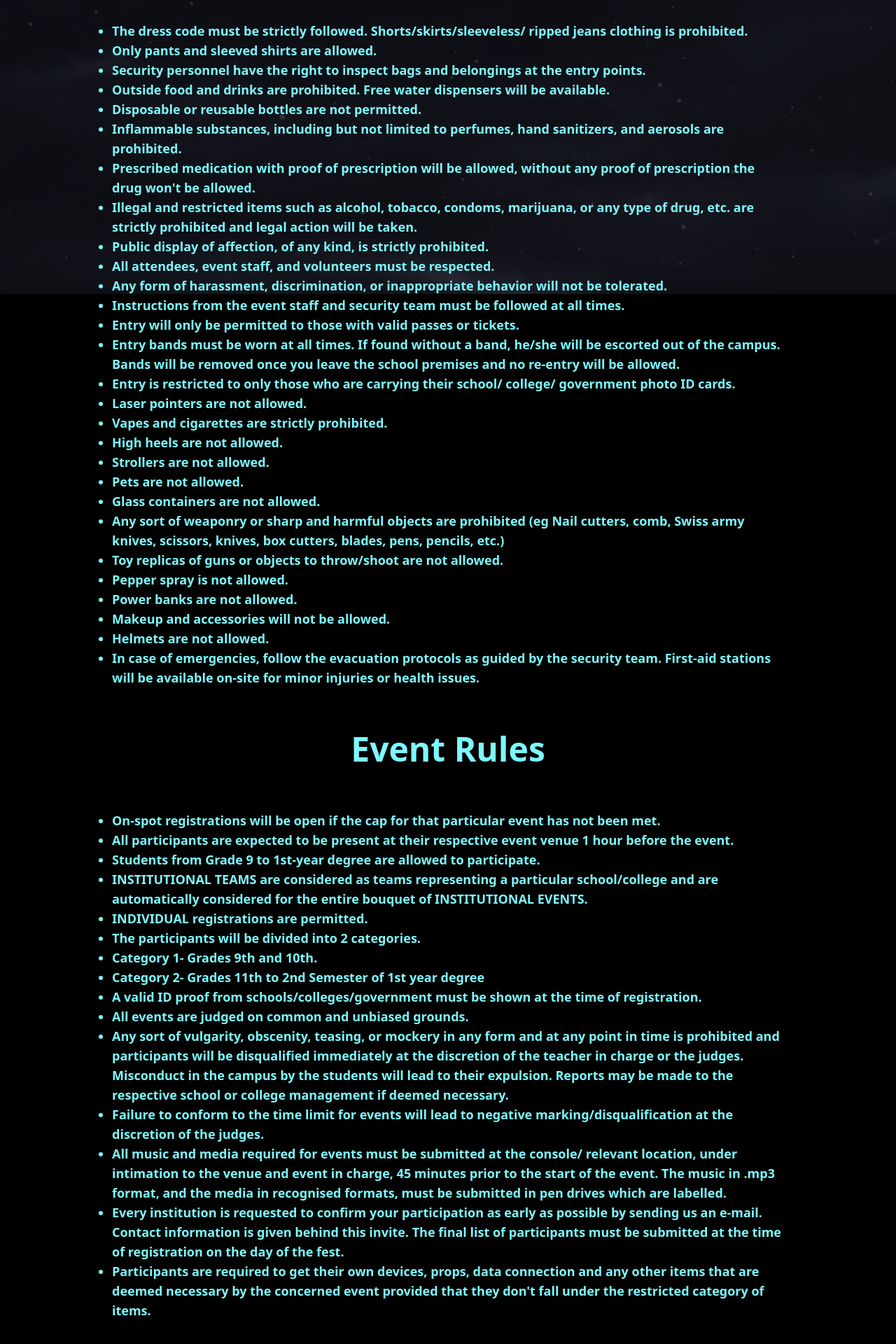
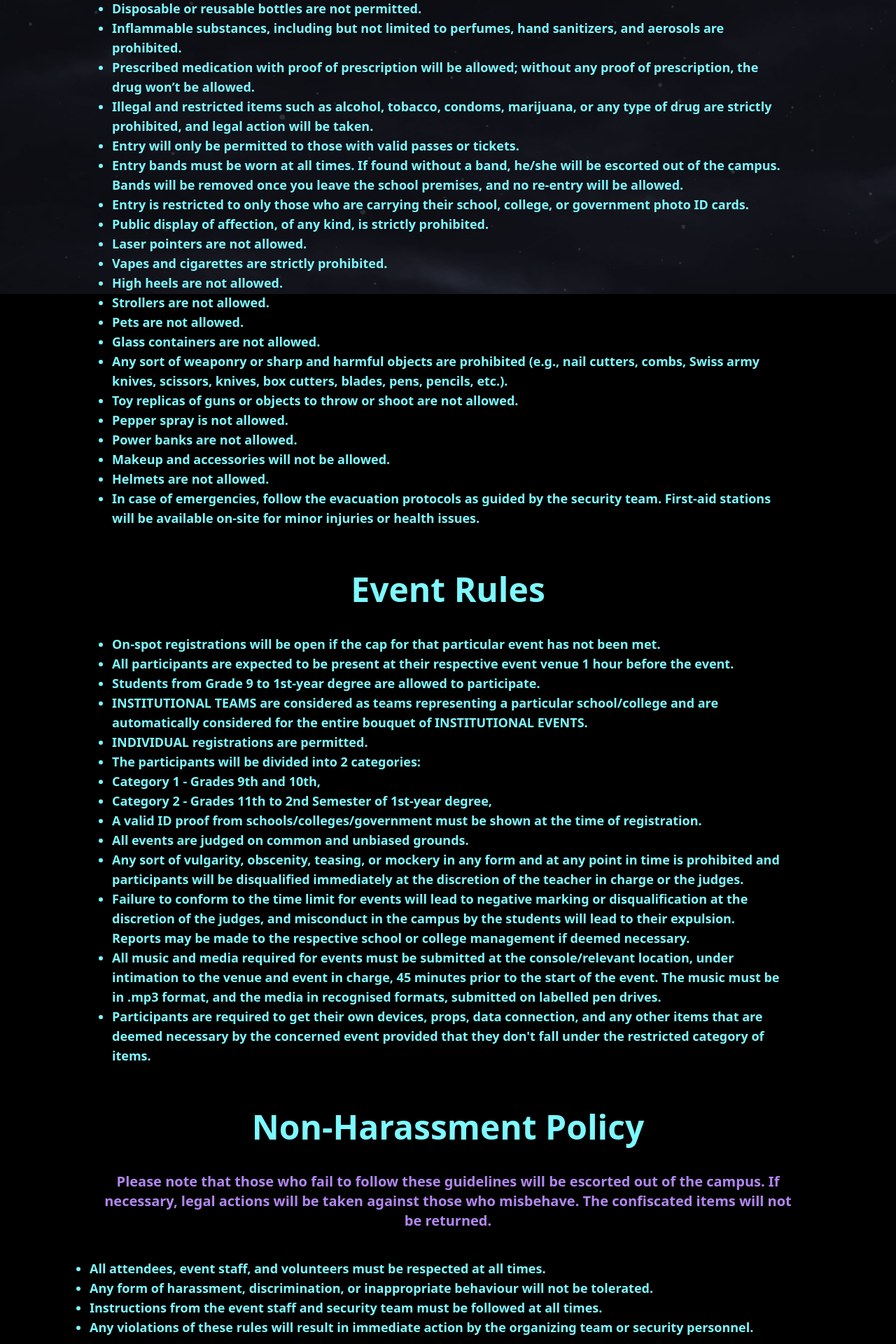
Before and after one commit to aayanatsap/phenomenon, a Next.js app: page /rules in a window 1280 px wide. Shown: the part 380-2300 px from the top of the page at 70% size. Built offline with nearby package versions, Linux system fonts and the light colour scheme.

Commit message:
rules page sorted

```diff
--- a/app/rules/page.tsx
+++ b/app/rules/page.tsx
@@ -2,29 +2,26 @@ import React from 'react'
 
 function Rules() {
   const generalRules = [
-    "The dress code must be strictly followed. Shorts/skirts/sleeveless/ ripped jeans clothing is prohibited.",
+    "The dress code must be strictly followed. Shorts, skirts, sleeveless, and ripped jeans clothing are prohibited.",
     "Only pants and sleeved shirts are allowed.",
     "Security personnel have the right to inspect bags and belongings at the entry points.",
     "Outside food and drinks are prohibited. Free water dispensers will be available.",
     "Disposable or reusable bottles are not permitted.",
     "Inflammable substances, including but not limited to perfumes, hand sanitizers, and aerosols are prohibited.",
-    "Prescribed medication with proof of prescription will be allowed, without any proof of prescription the drug won't be allowed.",
-    "Illegal and restricted items such as alcohol, tobacco, condoms, marijuana, or any type of drug, etc. are strictly prohibited and legal action will be taken.",
+    "Prescribed medication with proof of prescription will be allowed; without any proof of prescription, the drug won’t be allowed.",
+    "Illegal and restricted items such as alcohol, tobacco, condoms, marijuana, or any type of drug are strictly prohibited, and legal action will be taken.",
+    "Entry will only be permitted to those with valid passes or tickets.",
+    "Entry bands must be worn at all times. If found without a band, he/she will be escorted out of the campus. Bands will be removed once you leave the school premises, and no re-entry will be allowed.",
+    "Entry is restricted to only those who are carrying their school, college, or government photo ID cards.",
     "Public display of affection, of any kind, is strictly prohibited.",
-    "All attendees, event staff, and volunteers must be respected.",
-    "Any form of harassment, discrimination, or inappropriate behavior will not be tolerated.",
-    "Instructions from the event staff and security team must be followed at all times.",
-    "Entry will only be permitted to those with valid passes or tickets.",
-    "Entry bands must be worn at all times. If found without a band, he/she will be escorted out of the campus. Bands will be removed once you leave the school premises and no re-entry will be allowed.",
-    "Entry is restricted to only those who are carrying their school/ college/ government photo ID cards.",
     "Laser pointers are not allowed.",
     "Vapes and cigarettes are strictly prohibited.",
     "High heels are not allowed.",
     "Strollers are not allowed.",
     "Pets are not allowed.",
     "Glass containers are not allowed.",
-    "Any sort of weaponry or sharp and harmful objects are prohibited (eg Nail cutters, comb, Swiss army knives, scissors, knives, box cutters, blades, pens, pencils, etc.)",
-    "Toy replicas of guns or objects to throw/shoot are not allowed.",
+    "Any sort of weaponry or sharp and harmful objects are prohibited (e.g., nail cutters, combs, Swiss army knives, scissors, knives, box cutters, blades, pens, pencils, etc.).",
+    "Toy replicas of guns or objects to throw or shoot are not allowed.",
     "Pepper spray is not allowed.",
     "Power banks are not allowed.",
     "Makeup and accessories will not be allowed.",
@@ -37,29 +34,33 @@ function Rules() {
     "Students from Grade 9 to 1st-year degree are allowed to participate.",
     "INSTITUTIONAL TEAMS are considered as teams representing a particular school/college and are automatically considered for the entire bouquet of INSTITUTIONAL EVENTS.",
     "INDIVIDUAL registrations are permitted.",
-    "The participants will be divided into 2 categories.",
-    "Category 1- Grades 9th and 10th.",
-    "Category 2- Grades 11th to 2nd Semester of 1st year degree",
+    "The participants will be divided into 2 categories:",
+    "Category 1 - Grades 9th and 10th,",
+    "Category 2 - Grades 11th to 2nd Semester of 1st-year degree,",
     "A valid ID proof from schools/colleges/government must be shown at the time of registration.",
     "All events are judged on common and unbiased grounds.",
-    "Any sort of vulgarity, obscenity, teasing, or mockery in any form and at any point in time is prohibited and participants will be disqualified immediately at the discretion of the teacher in charge or the judges. Misconduct in the campus by the students will lead to their expulsion. Reports may be made to the respective school or college management if deemed necessary. ",
-    "Failure to conform to the time limit for events will lead to negative marking/disqualification at the discretion of the judges.",
-    "All music and media required for events must be submitted at the console/ relevant location, under intimation to the venue and event in charge, 45 minutes prior to the start of the event. The music in .mp3 format, and the media in recognised formats, must be submitted in pen drives which are labelled.",
-    "Every institution is requested to confirm your participation as early as possible by sending us an e-mail. Contact information is given behind this invite. The final list of participants must be submitted at the time of registration on the day of the fest.",
-    "Participants are required to get their own devices, props, data connection and any other items that are deemed necessary by the concerned event provided that they don't fall under the restricted category of items.",
-
+    "Any sort of vulgarity, obscenity, teasing, or mockery in any form and at any point in time is prohibited and participants will be disqualified immediately at the discretion of the teacher in charge or the judges.",
+    "Failure to conform to the time limit for events will lead to negative marking or disqualification at the discretion of the judges, and misconduct in the campus by the students will lead to their expulsion. Reports may be made to the respective school or college management if deemed necessary.",
+    "All music and media required for events must be submitted at the console/relevant location, under intimation to the venue and event in charge, 45 minutes prior to the start of the event. The music must be in .mp3 format, and the media in recognised formats, submitted on labelled pen drives.",
+    "Participants are required to get their own devices, props, data connection, and any other items that are deemed necessary by the concerned event provided that they don't fall under the restricted category of items.",
+  ]
+  const nhpolicy = [
+    "All attendees, event staff, and volunteers must be respected at all times.",
+    "Any form of harassment, discrimination, or inappropriate behaviour will not be tolerated.",
+    "Instructions from the event staff and security team must be followed at all times.",
+    "Any violations of these rules will result in immediate action by the organizing team or security personnel.",
   ]
   return (
     <div className='flex flex-col w-screen items-center gap-16 mb-52 md:px-10 px-2 font-semibold'>
+      <div className='flex flex-col items-center md:gap-10  gap-7'>
         <span className='text-electricBlue font-bold text-4xl md:text-5xl'>General Rules</span>
-      <div className='w-screen lg:px-36 px-5 text-center md:px-24'>
-        <p className='text-neonPurple text-lg md:text-xl font-bold '>Please note that those who fail to follow these guidelines will be escorted out of the campus. If necessary, legal actions will be taken against those who misbehave. The confiscated items will not be returned.</p>
-      </div>
         <ul className='text-electricBlue md:w-4/5 w-5/6 list-inside'>
           {generalRules.map((rule, idx) => (
             <li key={idx} className='list-disc md:text-lg list-outside'>{rule}</li>
           ))}
         </ul>
+      </div>
+      <div className='flex flex-col items-center md:gap-10  gap-7'>
         <span className='text-electricBlue font-bold text-4xl md:text-5xl'>Event Rules</span>
         <ul className='text-electricBlue md:w-4/5 w-5/6 list-inside'>
           {eventRules.map((rule, idx) => (
@@ -67,6 +68,18 @@ function Rules() {
           ))}
         </ul>
       </div>
+      <div className='flex flex-col items-center md:gap-10  gap-7'>
+        <span className='text-electricBlue font-bold text-4xl md:text-5xl'>Non-Harassment Policy</span>
+        <div className='w-screen lg:px-36 px-10 text-center md:px-24'>
+          <p className='text-neonPurple text-lg md:text-xl font-bold '>Please note that those who fail to follow these guidelines will be escorted out of the campus. If necessary, legal actions will be taken against those who misbehave. The confiscated items will not be returned.</p>
+        </div>
+        <ul className='text-electricBlue md:w-4/5 w-5/6 list-inside'>
+          {nhpolicy.map((rule, idx) => (
+            <li key={idx} className='list-disc md:text-lg list-outside'>{rule}</li>
+          ))}
+        </ul>
+      </div>
+    </div>
   )
 }
 
```
Lines whose indentation alone changed are shown as unchanged.
